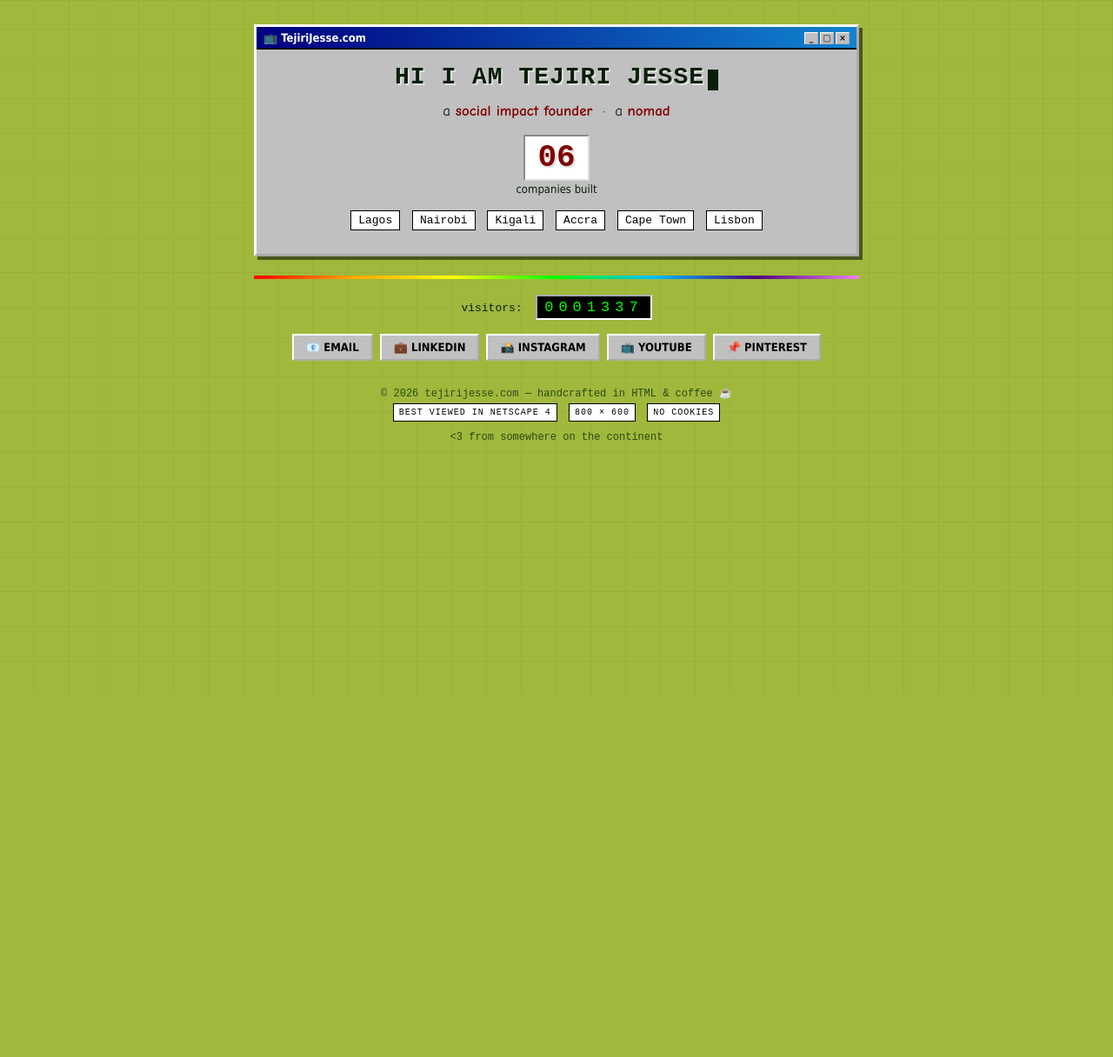
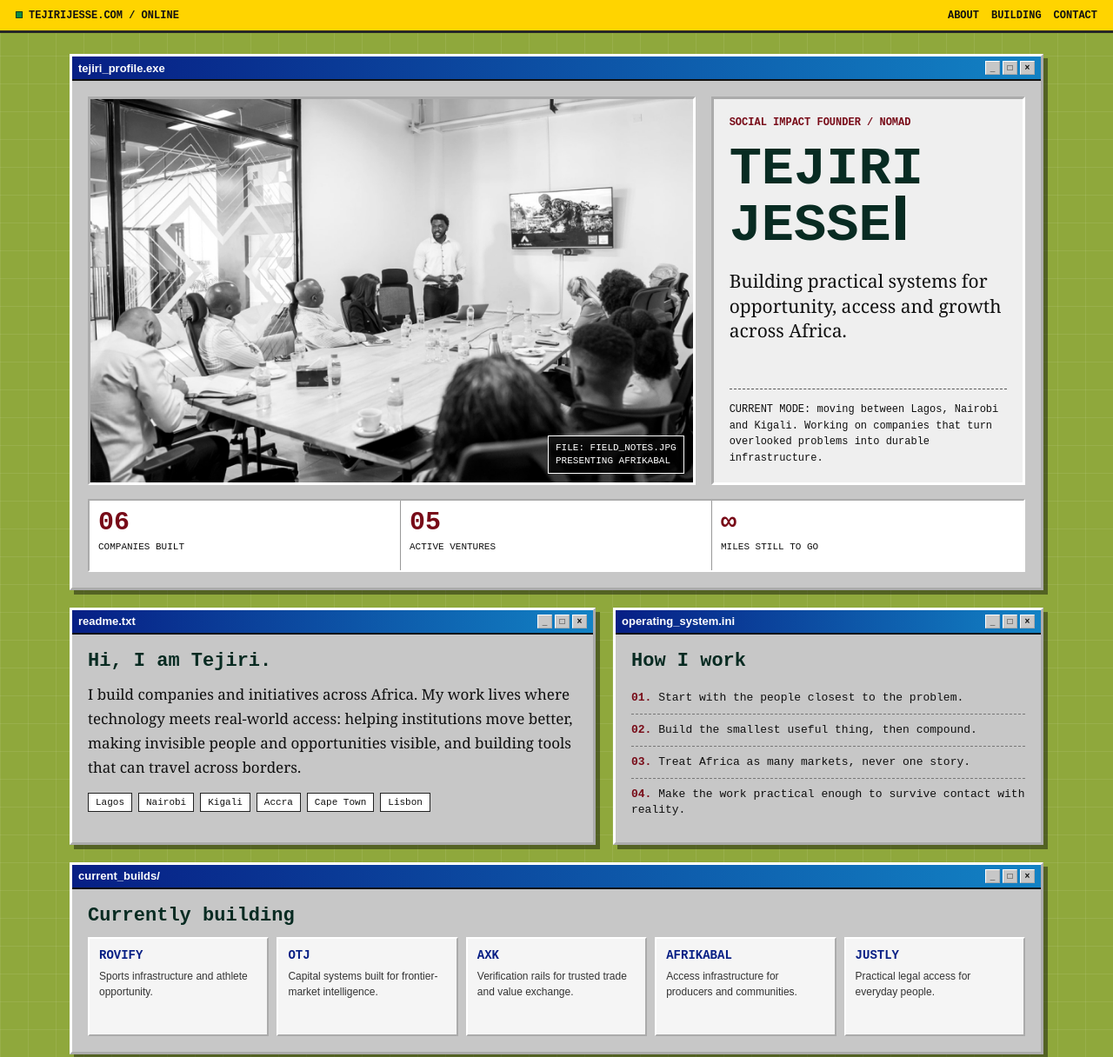
Before and after one commit to tejirijesse/tejirijesse.github.io, a plain HTML site: page index.html in a window 1280 px wide. Shown: the top 1216 px of the page at 87% size. Before the commit the page ends 800 px from the top, so only its background shows below. Drawn offline with Linux system fonts and the light colour scheme.

Commit message:
Refresh homepage with founder presentation profile

```diff
--- a/index.html
+++ b/index.html
@@ -2,334 +2,452 @@
 <html lang="en">
 <head>
 <meta charset="UTF-8">
-<title>TEJIRI JESSE :: Personal Homepage :: 1996</title>
-<meta name="description" content="Hi I am Tejiri Jesse, a social impact founder and a nomad. I have built 6 companies.">
-<meta property="og:title" content="Tejiri Jesse — Social Impact Founder + Nomad">
-<meta property="og:description" content="Hi I am Tejiri Jesse, a social impact founder and a nomad. 6 companies built across Africa.">
 <meta name="viewport" content="width=device-width, initial-scale=1.0">
+<title>Tejiri Jesse | Founder Across Africa</title>
+<meta name="description" content="Tejiri Jesse is a social impact founder building companies across Africa.">
+<meta property="og:title" content="Tejiri Jesse | Founder Across Africa">
+<meta property="og:description" content="Social impact founder. Nomad. Building practical systems across Africa.">
+<meta property="og:image" content="https://tejirijesse.com/assets/tejiri-presenting.jpg">
 <style>
-  *, *::before, *::after { box-sizing: border-box; }
-
-  html, body {
-    margin: 0; padding: 0;
-    background: #A0B83C;
-    color: #0a1f0a;
-    font-family: "Comic Sans MS", "Chalkboard SE", cursive;
-    font-size: 16px;
-    min-height: 100%;
-    background-image:
-      repeating-linear-gradient(0deg, transparent 0 39px, rgba(0,0,0,0.04) 39px 40px),
-      repeating-linear-gradient(90deg, transparent 0 39px, rgba(0,0,0,0.04) 39px 40px);
+  :root {
+    --desktop: #8fa83c;
+    --panel: #c7c7c7;
+    --panel-light: #f5f5f5;
+    --blue: #071f85;
+    --blue-light: #1282c4;
+    --ink: #101010;
+    --green: #064f36;
+    --yellow: #ffd400;
+    --maroon: #780b18;
+    --line: #272727;
   }
 
-  .top-banner {
-    background: #ffd200;
-    color: #000;
-    border-bottom: 4px ridge #000;
-    font-family: "Courier New", monospace;
-    font-weight: bold;
-    text-align: center;
-    padding: 6px 0;
-    letter-spacing: 2px;
-    font-size: 13px;
-    text-transform: uppercase;
-  }
-  .blink { animation: blink 1.2s steps(2) infinite; }
-  @keyframes blink { 50% { opacity: 0; } }
-
-  .container {
-    max-width: 720px;
-    margin: 28px auto;
-    padding: 0 12px;
+  *, *::before, *::after { box-sizing: border-box; }
+  html { scroll-behavior: smooth; }
+  body {
+    margin: 0;
+    min-height: 100vh;
+    background: var(--desktop);
+    color: var(--ink);
+    font-family: "Courier New", Courier, monospace;
+    letter-spacing: 0;
+    background-image:
+      linear-gradient(rgba(255,255,255,.08) 1px, transparent 1px),
+      linear-gradient(90deg, rgba(255,255,255,.08) 1px, transparent 1px);
+    background-size: 32px 32px;
   }
 
-  /* ─── '95 window frame ─── */
-  .window {
-    background: #C0C0C0;
-    border: 3px outset #ffffff;
-    box-shadow: 4px 4px 0 #00000088;
-    margin-bottom: 22px;
-  }
-  .titlebar {
-    background: linear-gradient(90deg, #000080, #1084d0);
-    color: #fff;
-    padding: 4px 8px;
-    font-family: "Tahoma", sans-serif;
-    font-size: 13px;
-    font-weight: bold;
+  a { color: inherit; }
+  button, a { -webkit-tap-highlight-color: transparent; }
+
+  .topline {
     display: flex;
     align-items: center;
     justify-content: space-between;
-    border-bottom: 2px solid #000;
+    gap: 16px;
+    min-height: 38px;
+    padding: 7px 18px;
+    background: var(--yellow);
+    border-bottom: 3px solid var(--line);
+    color: #111;
+    font-size: 12px;
+    font-weight: 700;
+    text-transform: uppercase;
   }
-  .titlebar-buttons span {
+  .topline nav { display: flex; flex-wrap: wrap; gap: 14px; }
+  .topline a { text-decoration: none; }
+  .topline a:hover { text-decoration: underline; }
+  .status-dot {
     display: inline-block;
-    width: 16px; height: 14px;
-    background: #C0C0C0;
+    width: 8px;
+    height: 8px;
+    margin-right: 7px;
+    background: #0b8b45;
+    border: 1px solid #003c1e;
+  }
+
+  .shell {
+    width: min(1120px, calc(100% - 28px));
+    margin: 24px auto 34px;
+  }
+
+  .window {
+    margin-bottom: 20px;
+    background: var(--panel);
+    border: 3px outset #fff;
+    box-shadow: 5px 5px 0 rgba(0,0,0,.42);
+  }
+  .titlebar {
+    display: flex;
+    align-items: center;
+    justify-content: space-between;
+    min-height: 28px;
+    padding: 4px 7px;
+    background: linear-gradient(90deg, var(--blue), var(--blue-light));
+    border-bottom: 2px solid #111;
+    color: #fff;
+    font-family: Arial, sans-serif;
+    font-size: 13px;
+    font-weight: 700;
+  }
+  .window-controls { display: flex; gap: 3px; }
+  .window-controls span {
+    display: grid;
+    width: 17px;
+    height: 16px;
+    place-items: center;
+    background: var(--panel);
     border: 1px outset #fff;
-    text-align: center; line-height: 12px;
-    color: #000; font-size: 10px;
-    margin-left: 2px;
+    color: #111;
+    font-size: 10px;
+    line-height: 1;
   }
-  .window-body { padding: 16px 20px 20px; }
+  .window-body { padding: 18px; }
 
-  /* ─── hero ─── */
+  .hero-grid {
+    display: grid;
+    grid-template-columns: minmax(0, 1.45fr) minmax(290px, .75fr);
+    gap: 18px;
+    align-items: stretch;
+  }
+  .photo-wrap {
+    position: relative;
+    min-height: 430px;
+    overflow: hidden;
+    border: 3px inset #fff;
+    background: #222;
+  }
+  .photo-wrap img {
+    display: block;
+    width: 100%;
+    height: 100%;
+    object-fit: cover;
+    object-position: center center;
+    filter: grayscale(100%) contrast(1.03);
+  }
+  .photo-caption {
+    position: absolute;
+    right: 10px;
+    bottom: 10px;
+    max-width: calc(100% - 20px);
+    padding: 6px 8px;
+    background: rgba(0,0,0,.82);
+    border: 1px solid #fff;
+    color: #fff;
+    font-size: 11px;
+    line-height: 1.35;
+  }
+
+  .hero-copy {
+    display: flex;
+    flex-direction: column;
+    justify-content: space-between;
+    min-width: 0;
+    padding: 18px;
+    background: #efefef;
+    border: 3px inset #fff;
+  }
+  .eyebrow {
+    margin: 0 0 14px;
+    color: var(--maroon);
+    font-size: 12px;
+    font-weight: 700;
+    text-transform: uppercase;
+  }
   h1 {
-    font-family: "Courier New", monospace;
-    font-size: 28px;
-    text-align: center;
-    margin: 0 0 10px;
-    color: #0a1f0a;
-    text-shadow: 2px 2px 0 #ffffff80;
-    letter-spacing: 1px;
+    margin: 0;
+    color: #082b22;
+    font-size: clamp(34px, 5vw, 62px);
+    line-height: .95;
+    overflow-wrap: anywhere;
   }
-  h1 .cursor {
+  .cursor {
     display: inline-block;
-    width: 12px; height: 24px;
-    background: #0a1f0a;
-    vertical-align: text-bottom;
-    margin-left: 4px;
+    width: .18em;
+    height: .82em;
+    margin-left: 5px;
+    background: #082b22;
     animation: blink 1s steps(2) infinite;
   }
+  @keyframes blink { 50% { opacity: 0; } }
   .lede {
-    font-size: 17px;
-    text-align: center;
-    line-height: 1.6;
-    margin: 0;
+    margin: 20px 0 0;
+    font-family: Georgia, serif;
+    font-size: 21px;
+    line-height: 1.35;
   }
-  .lede strong { color: #800000; }
-
-  /* ─── stats / locations ─── */
-  .pill-row {
-    text-align: center;
-    margin: 14px 0 4px;
-    font-size: 13px;
-    font-family: "Courier New", monospace;
-  }
-  .pill-row .pill {
-    display: inline-block;
-    background: #fff;
-    border: 1px solid #000;
-    padding: 3px 8px;
-    margin: 3px;
-    color: #000;
-  }
-  .stat {
-    text-align: center;
-    margin: 14px 0 4px;
-  }
-  .stat .num {
-    font-family: "Courier New", monospace;
-    font-size: 36px;
-    font-weight: bold;
-    color: #800000;
-    background: #fff;
-    border: 2px inset #ddd;
-    padding: 4px 14px;
-    display: inline-block;
-    text-shadow: 2px 2px 0 #00000022;
-  }
-  .stat .label {
-    font-family: "Tahoma", sans-serif;
-    font-size: 13px;
-    margin-top: 2px;
+  .hero-note {
+    margin: 22px 0 0;
+    padding-top: 14px;
+    border-top: 1px dashed #555;
+    font-size: 12px;
+    line-height: 1.55;
   }
 
-  /* ─── adventure game ─── */
-  .game {
-    background: #000;
-    color: #00ff00;
-    border: 3px inset #fff;
-    padding: 14px 18px;
-    font-family: "Courier New", monospace;
-    font-size: 13px;
-    line-height: 1.55;
-    min-height: 240px;
+  .metrics {
+    display: grid;
+    grid-template-columns: repeat(3, 1fr);
+    margin-top: 16px;
+    border: 2px inset #fff;
+    background: #fff;
   }
-  .game .scene {
-    white-space: pre-wrap;
-    margin: 0 0 12px;
+  .metric {
+    min-height: 80px;
+    padding: 10px;
+    border-right: 1px solid #999;
   }
-  .game .choices {
-    list-style: none;
-    margin: 0; padding: 0;
+  .metric:last-child { border-right: 0; }
+  .metric strong {
+    display: block;
+    color: var(--maroon);
+    font-size: 30px;
+    line-height: 1;
   }
-  .game .choices li {
-    margin: 5px 0;
-  }
-  .game .choices button {
-    background: #001a00;
-    color: #00ff00;
-    border: 1px solid #00ff00;
-    font-family: "Courier New", monospace;
-    font-size: 13px;
-    padding: 4px 10px;
-    text-align: left;
-    cursor: pointer;
-    width: 100%;
-  }
-  .game .choices button:hover {
-    background: #003300;
-  }
-  .game .reset-row {
-    margin-top: 10px;
-    text-align: right;
-  }
-  .game .reset-row button {
-    background: #00ff00;
-    color: #000;
-    border: 1px outset #fff;
-    font-family: "Courier New", monospace;
+  .metric span {
+    display: block;
+    margin-top: 7px;
     font-size: 11px;
-    padding: 2px 8px;
-    cursor: pointer;
-  }
-  .game .you {
-    color: #ffff00;
-  }
-  .game .prompt {
-    color: #00ff00;
+    line-height: 1.25;
+    text-transform: uppercase;
   }
 
-  /* ─── visitor counter ─── */
-  .counter-row {
-    text-align: center;
-    margin: 14px 0 4px;
-    font-family: "Courier New", monospace;
+  .section-grid {
+    display: grid;
+    grid-template-columns: minmax(0, 1.1fr) minmax(280px, .9fr);
+    gap: 20px;
+  }
+  h2 {
+    margin: 0 0 12px;
+    color: #082b22;
+    font-size: 22px;
+  }
+  p { line-height: 1.65; }
+  .about-copy { margin: 0; font-family: Georgia, serif; font-size: 17px; }
+  .principles {
+    margin: 0;
+    padding: 0;
+    list-style: none;
+  }
+  .principles li {
+    padding: 9px 0;
+    border-bottom: 1px dashed #777;
     font-size: 13px;
+    line-height: 1.4;
   }
-  .counter {
-    display: inline-block;
-    background: #000;
-    color: #00ff00;
-    padding: 3px 8px;
-    border: 2px inset #fff;
-    letter-spacing: 6px;
-    font-size: 17px;
-    font-family: "Courier New", monospace;
+  .principles li:last-child { border-bottom: 0; }
+  .principles strong { color: var(--maroon); }
+
+  .ventures {
+    display: grid;
+    grid-template-columns: repeat(5, 1fr);
+    gap: 9px;
+  }
+  .venture {
+    min-height: 114px;
+    padding: 11px;
+    background: #f5f5f5;
+    border: 2px outset #fff;
+  }
+  .venture strong {
+    display: block;
+    margin-bottom: 7px;
+    color: var(--blue);
+    font-size: 14px;
+  }
+  .venture span {
+    color: #333;
+    font-family: Arial, sans-serif;
+    font-size: 12px;
+    line-height: 1.4;
   }
 
-  hr.retro {
-    border: none;
-    height: 4px;
-    margin: 18px 0;
-    background: linear-gradient(90deg,
-      #ff0000 0%, #ffa500 16%, #ffff00 33%,
-      #00ff00 50%, #00bfff 66%, #4b0082 83%, #ee82ee 100%);
+  .location-row {
+    display: flex;
+    flex-wrap: wrap;
+    gap: 7px;
+    margin-top: 15px;
+  }
+  .tag {
+    padding: 4px 8px;
+    background: #fff;
+    border: 1px solid #222;
+    font-size: 11px;
   }
 
-  /* ─── links ─── */
-  .links {
-    display: flex; flex-wrap: wrap; justify-content: center; gap: 8px;
-    margin: 16px 0 6px;
+  .contact-grid {
+    display: grid;
+    grid-template-columns: repeat(5, minmax(0, 1fr));
+    gap: 8px;
   }
-  .links a {
+  .contact-grid a {
+    min-height: 46px;
+    padding: 14px 8px;
+    background: var(--panel);
+    border: 2px outset #fff;
+    color: #111;
+    font-family: Arial, sans-serif;
+    font-size: 12px;
+    font-weight: 700;
+    text-align: center;
+    text-decoration: none;
+  }
+  .contact-grid a:hover { background: #e7e7e7; }
+  .contact-grid a:active { border-style: inset; }
+
+  .footer {
+    margin-top: 18px;
+    color: #1d3210;
+    font-size: 11px;
+    line-height: 1.7;
+    text-align: center;
+  }
+  .badge {
     display: inline-block;
-    background: #C0C0C0;
-    border: 2px outset #ffffff;
-    padding: 6px 14px;
-    color: #000;
-    text-decoration: none;
-    font-family: "Tahoma", sans-serif;
-    font-size: 13px;
-    font-weight: bold;
-  }
-  .links a:hover { background: #d8d8d8; }
-  .links a:active { border-style: inset; }
-
-  footer {
-    text-align: center;
-    font-family: "Courier New", monospace;
-    font-size: 12px;
-    margin: 22px 12px 30px;
-    color: #2c4a14;
-    line-height: 1.7;
-  }
-  footer .badge {
-    display: inline-block;
+    margin: 5px 2px 0;
+    padding: 2px 6px;
     background: #fff;
-    border: 1px solid #000;
-    padding: 1px 6px;
-    margin: 0 3px;
-    font-size: 10px;
-    color: #000;
+    border: 1px solid #222;
+    color: #111;
     text-transform: uppercase;
-    letter-spacing: 1px;
   }
 
-  @media (max-width: 600px) {
-    h1 { font-size: 22px; }
-    .lede { font-size: 15px; }
-    .stat .num { font-size: 28px; }
-    .game { font-size: 12px; padding: 10px 12px; }
+  @media (max-width: 860px) {
+    .hero-grid, .section-grid { grid-template-columns: 1fr; }
+    .photo-wrap { min-height: 360px; }
+    .ventures { grid-template-columns: repeat(2, 1fr); }
+    .contact-grid { grid-template-columns: repeat(2, 1fr); }
+  }
+  @media (max-width: 520px) {
+    .topline { align-items: flex-start; flex-direction: column; gap: 6px; padding: 8px 12px; }
+    .topline nav { gap: 10px; }
+    .shell { width: min(100% - 16px, 1120px); margin-top: 12px; }
+    .window-body { padding: 10px; }
+    .photo-wrap { min-height: 260px; }
+    .hero-copy { padding: 14px; }
+    .lede { font-size: 18px; }
+    .metrics { grid-template-columns: 1fr; }
+    .metric { min-height: 0; border-right: 0; border-bottom: 1px solid #999; }
+    .metric:last-child { border-bottom: 0; }
+    .ventures { grid-template-columns: 1fr; }
   }
 </style>
 </head>
 <body>
+  <header class="topline">
+    <div><span class="status-dot"></span>TejiriJesse.com / online</div>
+    <nav aria-label="Primary">
+      <a href="#about">About</a>
+      <a href="#building">Building</a>
+      <a href="#contact">Contact</a>
+    </nav>
+  </header>
 
-<div class="container">
+  <main class="shell">
+    <section class="window">
+      <div class="titlebar">
+        <span>tejiri_profile.exe</span>
+        <span class="window-controls"><span>_</span><span>□</span><span>×</span></span>
+      </div>
+      <div class="window-body">
+        <div class="hero-grid">
+          <div class="photo-wrap">
+            <img src="assets/tejiri-presenting.jpg" alt="Tejiri Jesse presenting Afrikabal to a boardroom audience">
+            <div class="photo-caption">FILE: FIELD_NOTES.JPG<br>PRESENTING AFRIKABAL</div>
+          </div>
+          <div class="hero-copy">
+            <div>
+              <p class="eyebrow">Social impact founder / nomad</p>
+              <h1>TEJIRI<br>JESSE<span class="cursor"></span></h1>
+              <p class="lede">Building practical systems for opportunity, access and growth across Africa.</p>
+            </div>
+            <p class="hero-note">CURRENT MODE: moving between Lagos, Nairobi and Kigali. Working on companies that turn overlooked problems into durable infrastructure.</p>
+          </div>
+        </div>
+        <div class="metrics" aria-label="Founder profile metrics">
+          <div class="metric"><strong>06</strong><span>companies built</span></div>
+          <div class="metric"><strong>05</strong><span>active ventures</span></div>
+          <div class="metric"><strong>∞</strong><span>miles still to go</span></div>
+        </div>
+      </div>
+    </section>
 
-  <!-- ─── about ─── -->
-  <div class="window">
-    <div class="titlebar">
-      <span>📺 TejiriJesse.com</span>
-      <span class="titlebar-buttons"><span>_</span><span>□</span><span>×</span></span>
+    <div class="section-grid">
+      <section class="window" id="about">
+        <div class="titlebar">
+          <span>readme.txt</span>
+          <span class="window-controls"><span>_</span><span>□</span><span>×</span></span>
+        </div>
+        <div class="window-body">
+          <h2>Hi, I am Tejiri.</h2>
+          <p class="about-copy">I build companies and initiatives across Africa. My work lives where technology meets real-world access: helping institutions move better, making invisible people and opportunities visible, and building tools that can travel across borders.</p>
+          <div class="location-row" aria-label="Cities">
+            <span class="tag">Lagos</span>
+            <span class="tag">Nairobi</span>
+            <span class="tag">Kigali</span>
+            <span class="tag">Accra</span>
+            <span class="tag">Cape Town</span>
+            <span class="tag">Lisbon</span>
+          </div>
+        </div>
+      </section>
+
+      <section class="window">
+        <div class="titlebar">
+          <span>operating_system.ini</span>
+          <span class="window-controls"><span>_</span><span>□</span><span>×</span></span>
+        </div>
+        <div class="window-body">
+          <h2>How I work</h2>
+          <ul class="principles">
+            <li><strong>01.</strong> Start with the people closest to the problem.</li>
+            <li><strong>02.</strong> Build the smallest useful thing, then compound.</li>
+            <li><strong>03.</strong> Treat Africa as many markets, never one story.</li>
+            <li><strong>04.</strong> Make the work practical enough to survive contact with reality.</li>
+          </ul>
+        </div>
+      </section>
     </div>
-    <div class="window-body">
-      <h1>HI&nbsp;I&nbsp;AM&nbsp;TEJIRI&nbsp;JESSE<span class="cursor"></span></h1>
-      <p class="lede">a <strong>social impact founder</strong> &nbsp;·&nbsp; a <strong>nomad</strong></p>
 
-      <div class="stat">
-        <div class="num">06</div>
-        <div class="label">companies built</div>
+    <section class="window" id="building">
+      <div class="titlebar">
+        <span>current_builds/</span>
+        <span class="window-controls"><span>_</span><span>□</span><span>×</span></span>
       </div>
+      <div class="window-body">
+        <h2>Currently building</h2>
+        <div class="ventures">
+          <div class="venture"><strong>ROVIFY</strong><span>Sports infrastructure and athlete opportunity.</span></div>
+          <div class="venture"><strong>OTJ</strong><span>Capital systems built for frontier-market intelligence.</span></div>
+          <div class="venture"><strong>AXK</strong><span>Verification rails for trusted trade and value exchange.</span></div>
+          <div class="venture"><strong>AFRIKABAL</strong><span>Access infrastructure for producers and communities.</span></div>
+          <div class="venture"><strong>JUSTLY</strong><span>Practical legal access for everyday people.</span></div>
+        </div>
+      </div>
+    </section>
 
-      <div class="pill-row">
-        <span class="pill">Lagos</span>
-        <span class="pill">Nairobi</span>
-        <span class="pill">Kigali</span>
-        <span class="pill">Accra</span>
-        <span class="pill">Cape Town</span>
-        <span class="pill">Lisbon</span>
+    <section class="window" id="contact">
+      <div class="titlebar">
+        <span>connect.url</span>
+        <span class="window-controls"><span>_</span><span>□</span><span>×</span></span>
       </div>
-    </div>
-  </div>
+      <div class="window-body">
+        <h2>Find me online</h2>
+        <div class="contact-grid">
+          <a href="mailto:hi@tejirijesse.com">EMAIL</a>
+          <a href="https://www.linkedin.com/in/tejirijesse" target="_blank" rel="noopener">LINKEDIN</a>
+          <a href="https://instagram.com/tejirijesse" target="_blank" rel="noopener">INSTAGRAM</a>
+          <a href="https://youtube.com/@tejirijesse" target="_blank" rel="noopener">YOUTUBE</a>
+          <a href="https://pinterest.com/tejirijesse" target="_blank" rel="noopener">PINTEREST</a>
+        </div>
+      </div>
+    </section>
 
-  <hr class="retro">
-
-  <div class="counter-row">
-    visitors: &nbsp;<span class="counter">0001337</span>
-  </div>
-
-  <div class="links">
-    <a href="mailto:hi@tejirijesse.com">📧 EMAIL</a>
-    <a href="https://www.linkedin.com/in/tejirijesse" target="_blank" rel="noopener">💼 LINKEDIN</a>
-    <a href="https://instagram.com/tejirijesse" target="_blank" rel="noopener">📸 INSTAGRAM</a>
-    <a href="https://youtube.com/@tejirijesse" target="_blank" rel="noopener">📺 YOUTUBE</a>
-    <a href="https://pinterest.com/tejirijesse" target="_blank" rel="noopener">📌 PINTEREST</a>
-  </div>
-
-</div>
-
-<footer>
-  <div>© 2026 tejirijesse.com — handcrafted in HTML &amp; coffee ☕</div>
-  <div>
-    <span class="badge">Best viewed in Netscape 4</span>
-    <span class="badge">800 × 600</span>
-    <span class="badge">No cookies</span>
-  </div>
-  <div style="margin-top:8px;">&lt;3 from somewhere on the continent</div>
-</footer>
-
-<script>
-/* visitor counter (per-browser, cosmetic) */
-try {
-  const el = document.querySelector(".counter");
-  let n = parseInt(localStorage.getItem("tj_count") || "1336", 10) + 1;
-  localStorage.setItem("tj_count", n);
-  el.textContent = String(n).padStart(7, "0");
-} catch (_) { /* no-op */ }
-</script>
-
+    <footer class="footer">
+      <div>© 2026 TEJIRIJESSE.COM / HANDCRAFTED ON THE CONTINENT</div>
+      <span class="badge">No cookies</span>
+      <span class="badge">Static HTML</span>
+      <span class="badge">Best viewed with curiosity</span>
+    </footer>
+  </main>
 </body>
 </html>
```
Also changed, not shown: assets/tejiri-presenting.jpg (added).
